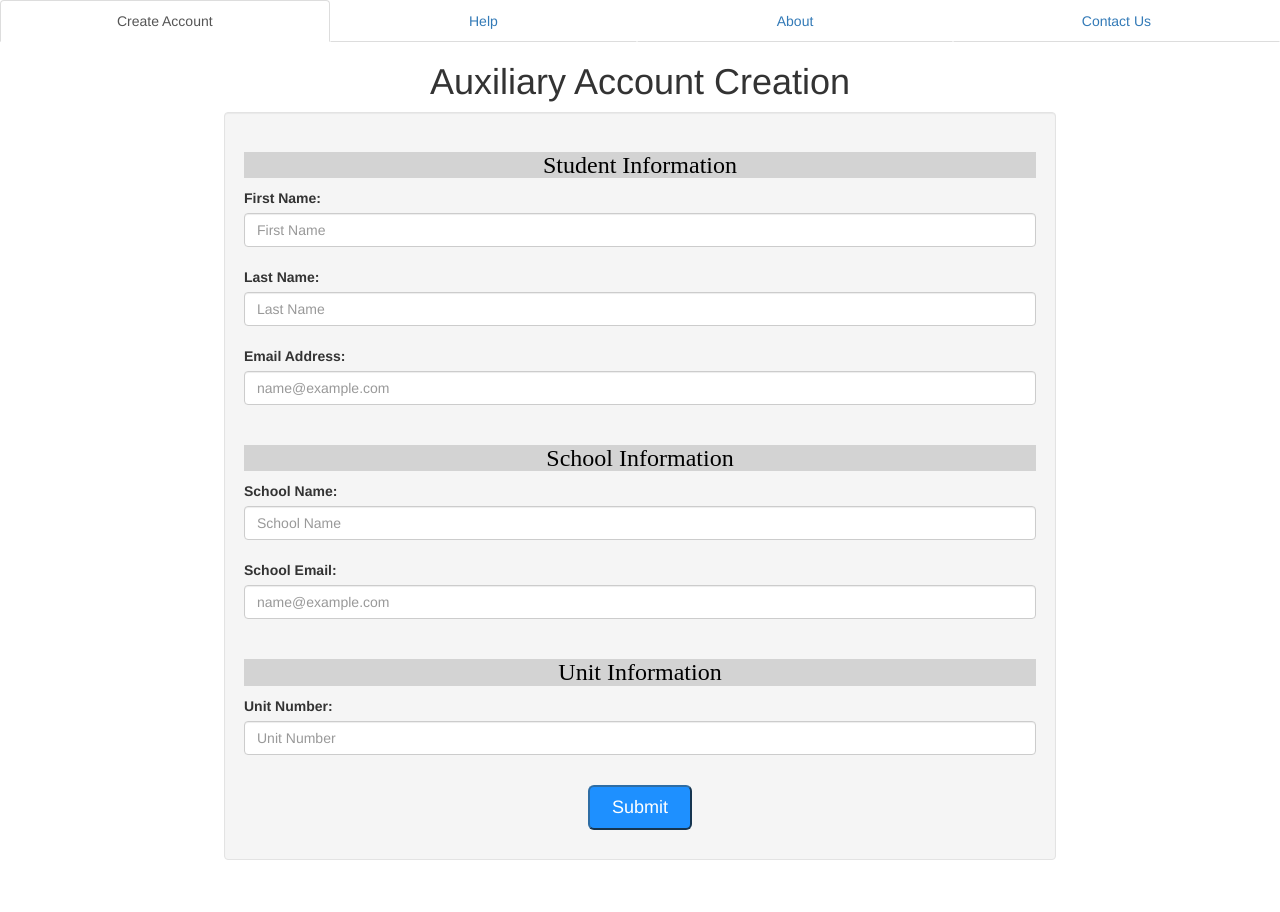
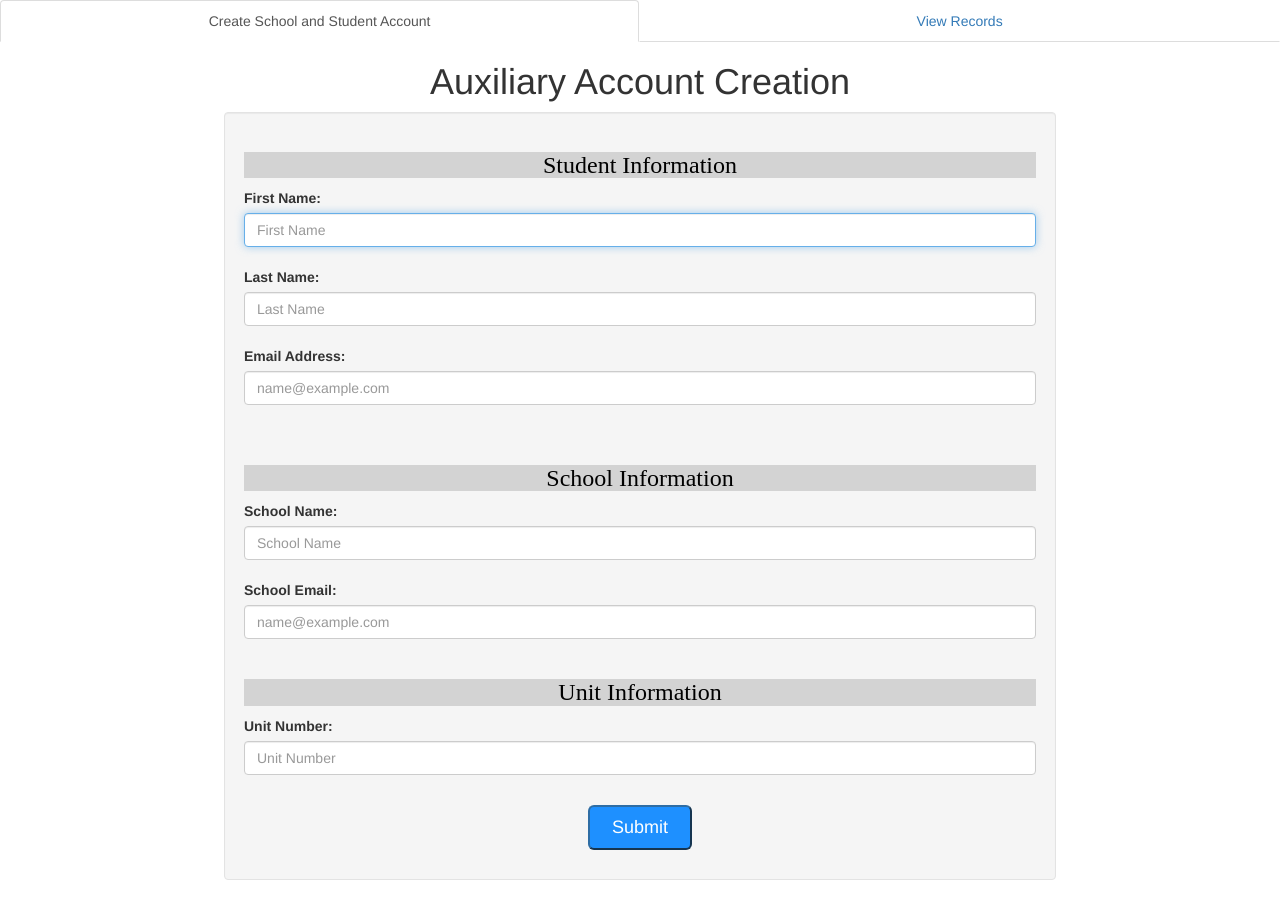
Before and after one commit to gioescobar9/GeorgiaGirlsState, a plain HTML site: page bootStrapMoqups/testSE.html in a window 1280 px wide. Drawn offline with nearby package versions, Linux system fonts and the light colour scheme.

Commit message:
updated create school and student accounts for auxiliary

```diff
--- a/bootStrapMoqups/testSE.html
+++ b/bootStrapMoqups/testSE.html
@@ -8,6 +8,9 @@
   <link rel="stylesheet" href="https://maxcdn.bootstrapcdn.com/bootstrap/3.3.7/css/bootstrap.min.css">
   <script src="https://ajax.googleapis.com/ajax/libs/jquery/1.12.4/jquery.min.js"></script>
   <script src="https://maxcdn.bootstrapcdn.com/bootstrap/3.3.7/js/bootstrap.min.js"></script>
+  <script type="text/javascript">
+/*scipt goes here*/
+    </script>
   <link rel="stylesheet" type="text/css" href="styleSheet.css">
 </head>
 
@@ -15,41 +18,39 @@
 
   <ul class="nav nav-tabs nav-justified">
   <li class="active">
-      <a href="#">Create Account</a></li>
-  <li><a href="#">Help</a></li>
-  <li><a href="#">About</a></li>
-  <li><a href="#">Contact Us</a></li>
+      <a href="testSE.html">Create School and Student Account</a></li>
+  <li><a href="records.html">View Records</a></li>
 </ul>
 
 <h1 align="center">Auxiliary Account Creation</h1>
 
-<!--<div ng-app="myApp" ng-controller="myCtrl">-->
+
 <p>
-    <form>
+    <form name="info">
 
 <div class="form-group">
     <div class="well">
     <h3> Student Information</h3>
     <label for = "firstName">First Name:</label><br>
-    <input type="text" class="form-control" id="firstName" maxlength="20"  placeholder="First Name"><br>
+    <input type="text" class="form-control" id="firstName" maxlength="20" pattern="[a-zA-Z]+" placeholder="First Name" autofocus><br>
     <label for = "lastName">Last Name: </label><br>
-    <input  type="text" class="form-control" id="lastName" maxlength="20" placeholder="Last Name"><br>
+    <input  type="text" class="form-control" id="lastName" maxlength="20" pattern="[a-zA-Z]+" placeholder="Last Name" required><br>
     <label for = "studEmail">Email Address: </label><br>
-    <input type="email" class="form-control" id="studEmail" maxlength="40" placeholder="name@example.com"<br><br>
+    <input type="email" class="form-control" id="studEmail" maxlength="40" placeholder="name@example.com" required><br><br>
 </p>
 
 <p>
     <h3>School Information</h3>
     <label for = "schoolName">School Name:</label><br>
-    <input type="text" class="form-control" id="studentSchoolName" maxlength="50" placeholder="School Name"><br>
+    <input type="text" class="form-control" id="studentSchoolName" maxlength="50" pattern="[a-zA-Z]+" placeholder="School Name"  required><br>
     <label for = "schoolEmail">School Email:</label><br>
-    <input type="email" class="form-control" id="schoolEmail" maxLength="50"  placeholder="name@example.com"><br>
+    <input type="email" class="form-control" id="schoolEmail" maxLength="50"  placeholder="name@example.com" required><br>
 </p>
 
 <p>
     <h3>Unit Information</h3>
     <label for = "unitNumber">Unit Number:</label>
-    <input type="text" class="form-control" id="unitNumber" maxlength="15" placeholder="Unit Number"><br>
+    <input type="text" class="form-control" id="unitNumber" maxlength="15" placeholder="Unit Number" required><br>
 </p>
 
 <p>
```
